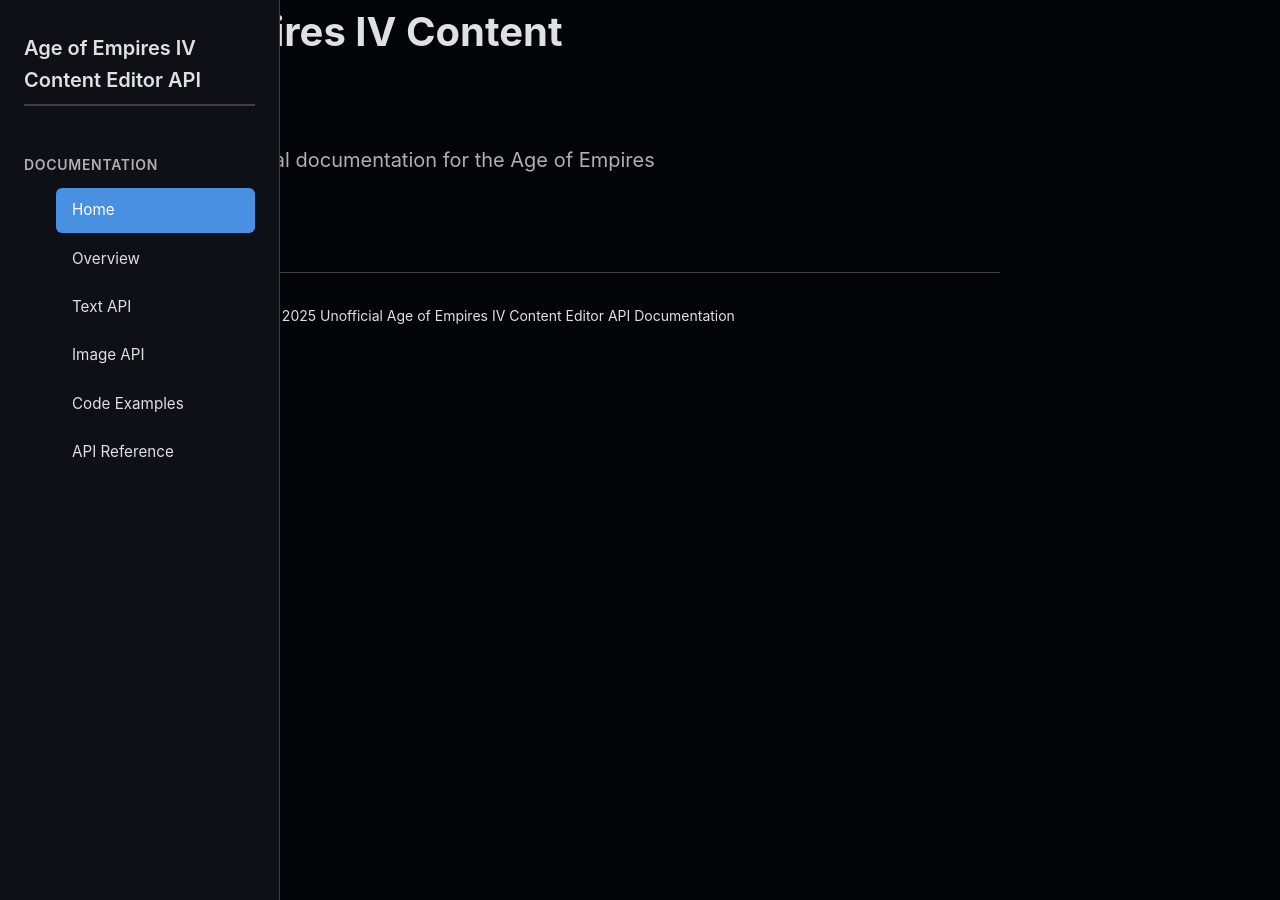
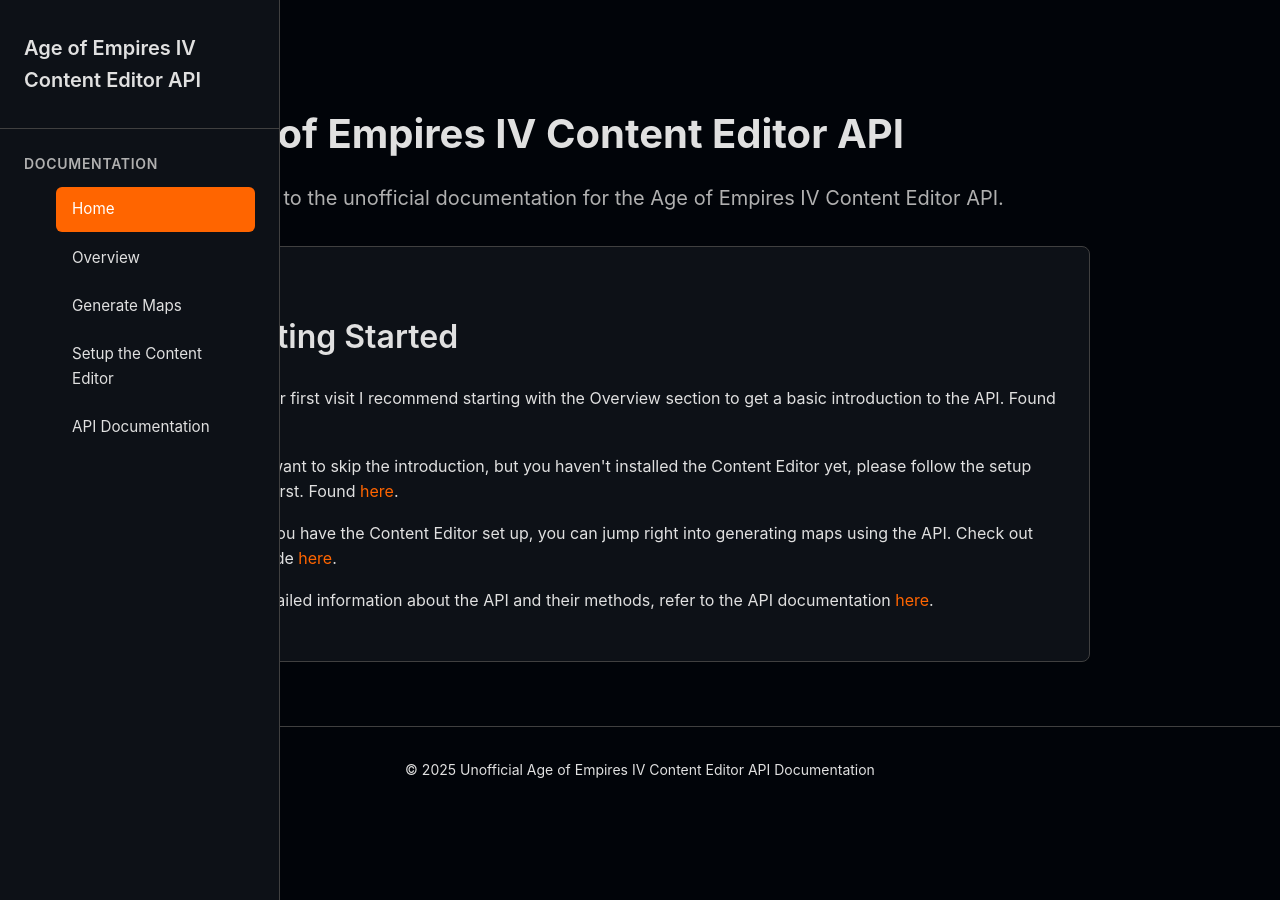
Before and after one commit to callfreak/aoeiv-unoffical-api, a Jekyll site: the page built from index.html, in a window 1280 px wide. Built offline with Jekyll 4.4.1, drawn with Linux system fonts in a browser that asks for light colours.

Commit message:
Accent Color changes with new names for the main categories

```diff
--- a/_layouts/default.html
+++ b/_layouts/default.html
@@ -29,25 +29,25 @@
                         </a>
                     </li>
                     <li class="nav-item">
-                        <a href="{{ site.baseurl }}/docs/text-api" class="nav-link{% if page.url contains '/text-api' %} active{% endif %}">
-                            Text API
+                        <a href="{{ site.baseurl }}/docs/generate-maps" class="nav-link{% if page.url contains '/generate-maps' %} active{% endif %}">
+                            Generate Maps
                         </a>
                     </li>
                     <li class="nav-item">
-                        <a href="{{ site.baseurl }}/docs/image-api" class="nav-link{% if page.url contains '/image-api' %} active{% endif %}">
-                            Image API
+                        <a href="{{ site.baseurl }}/docs/setup-content-editor" class="nav-link{% if page.url contains '/setup-content-editor' %} active{% endif %}">
+                            Setup the Content Editor
                         </a>
                     </li>
                     <li class="nav-item">
-                        <a href="{{ site.baseurl }}/docs/examples" class="nav-link{% if page.url contains '/examples' %} active{% endif %}">
-                            Code Examples
+                        <a href="{{ site.baseurl }}/docs/api" class="nav-link{% if page.url contains '/api' %} active{% endif %}">
+                            API Documentation
                         </a>
                     </li>
-                    <li class="nav-item">
+                    <!-- <li class="nav-item">
                         <a href="{{ site.baseurl }}/docs/reference" class="nav-link{% if page.url contains '/reference' %} active{% endif %}">
                             API Reference
                         </a>
-                    </li>
+                    </li> -->
                 </ul>
             </div>
         </nav>
--- a/assets/css/style.css
+++ b/assets/css/style.css
@@ -6,11 +6,11 @@
     --bg-tertiary: #262c36;
     --text-primary: #e0e0e0;
     --text-secondary: #b0b0b0;
-    --accent-primary: #4a90e2;
-    --accent-secondary: #5ca0f2;
+    --accent-primary: #ff6500;
+    --accent-secondary: #ff8600;
     --border-color: #404040;
     --success-color: #50c878;
-    --warning-color: #ffb347;
+    --warning-color: #fffc47;
     --error-color: #ff6b6b;
     --code-bg: #1e1e1e;
 }
@@ -50,7 +50,7 @@ body {
 
 .sidebar-header {
     padding: 0 1.5rem 1.5rem;
-    /* border-bottom: 1px solid var(--border-color); */
+    border-bottom: 1px solid var(--border-color);
     margin-bottom: 1.5rem;
 }
 
@@ -116,7 +116,8 @@ body {
     flex: 1;
     /* margin-left: 280px; */
     /* padding: 2rem 3rem; */
-    max-width: calc(100% - 280px);
+    /* max-width: calc(100% - 280px); */
+    align-content: center;
 }
 
 .content-wrapper {
@@ -138,7 +139,7 @@ h2 {
     margin-bottom: 1rem;
     color: var(--text-primary);
     font-weight: 600;
-    border-bottom: 2px solid var(--border-color);
+    /* border-bottom: 2px solid var(--border-color); */
     padding-bottom: 0.5rem;
 }
 
--- a/index.html
+++ b/index.html
@@ -7,24 +7,27 @@ title: Home
     <h1>Age of Empires IV Content Editor API</h1>
     <p class="lead">Welcome to the unofficial documentation for the Age of Empires IV Content Editor API.</p>
 
-    <!-- <div class="intro-section">
+    <div class="intro-section">
         <h2>Getting Started</h2>
-        <p>This API is designed for modders and developers who want to create custom content for Age of Empires IV.</p>
+        <p>For your first visit I recommend starting with the Overview section to get a basic introduction to the API. Found <a href="{{ site.baseurl }}/docs/overview">here</a>.</p>
+        <p>If you want to skip the introduction, but you haven't installed the Content Editor yet, please follow the setup guide first. Found <a href="{{ site.baseurl }}/docs/setup-content-editor">here</a>.</p>
+        <p>Once you have the Content Editor set up, you can jump right into generating maps using the API. Check out the guide <a href="{{ site.baseurl }}/docs/generate-maps">here</a>.</p>
+        <p>For detailed information about the API and their methods, refer to the API documentation <a href="{{ site.baseurl }}/docs/api">here</a>.</p>
 
-        <h3>Key Features</h3>
+        <!-- <h3>Key Features</h3>
         <ul>
             <li>Text and localization management</li>
             <li>Image asset handling and optimization</li>
             <li>Batch operations for efficient content updates</li>
             <li>Validation and error handling</li>
-        </ul>
+        </ul> -->
 
-        <h3>Quick Links</h3>
+        <!-- <h3>Quick Links</h3>
         <div class="quick-links">
             <a href="{{ site.baseurl }}/docs/overview" class="btn">Overview</a>
-            <a href="{{ site.baseurl }}/docs/text-api" class="btn">Text API</a>
-            <a href="{{ site.baseurl }}/docs/image-api" class="btn">Image API</a>
-            <a href="{{ site.baseurl }}/docs/examples" class="btn">Examples</a>
-        </div>
-    </div> -->
+            <a href="{{ site.baseurl }}/docs/setup-content-editor" class="btn">Setup the Content Editor</a>
+            <a href="{{ site.baseurl }}/docs/generate-maps" class="btn">Generate Maps</a>
+            <a href="{{ site.baseurl }}/docs/api" class="btn">API</a>
+        </div> -->
+    </div>
 </div>
```
Also changed, not shown: _docs/api.md (renamed from _docs/examples.md, +1 -1 lines), _docs/generate-maps.md (renamed from _docs/image-api.md, +1 -1 lines), _docs/setup-content-editor.md (renamed from _docs/text-api.md, +1 -1 lines).
